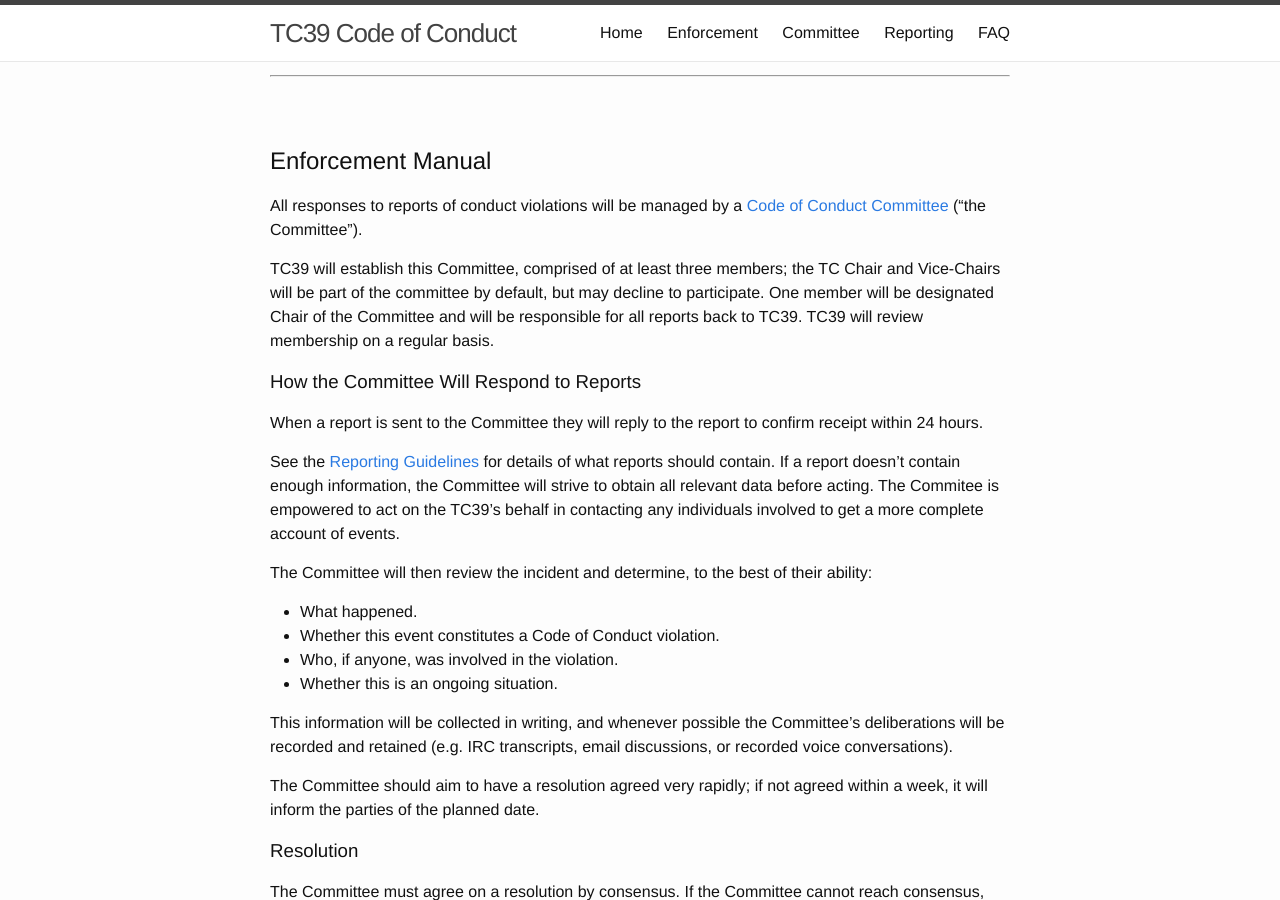
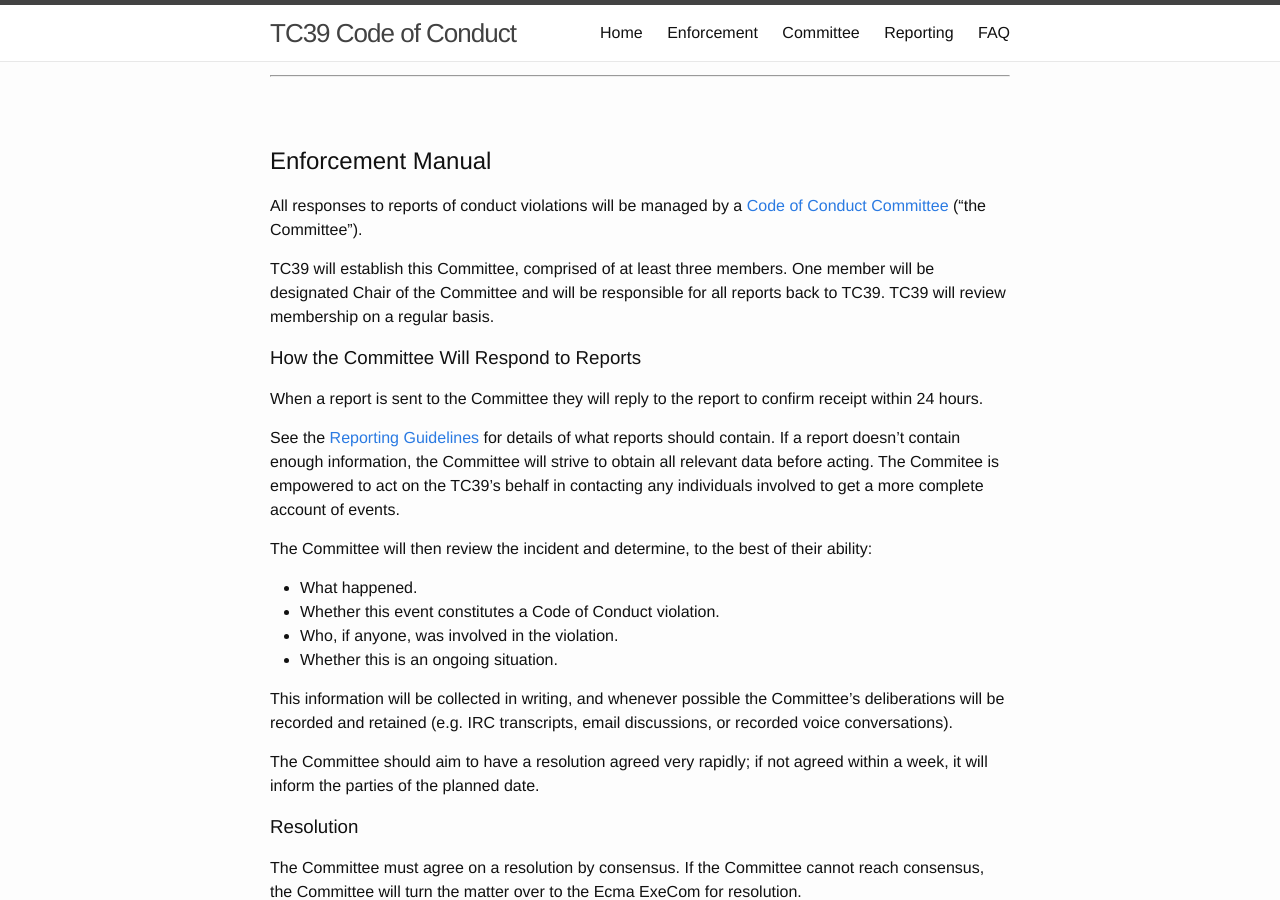
Before and after one commit to tc39/code-of-conduct, a Jekyll site: the page built from index.md, in a window 1280 px wide and 900 px high, scrolled down 2616 px. Built offline with Jekyll 4.4.1, drawn with Linux system fonts in a browser that asks for light colours.

Commit message:
Remove "by default" membership (not very meaningful)

```diff
--- a/index.md
+++ b/index.md
@@ -86,7 +86,7 @@ To appeal a decision of the Code of Conduct Committee, contact the [Ecma Secreta
 
 All responses to reports of conduct violations will be managed by a [Code of Conduct Committee][] (“the Committee”).
 
-TC39 will establish this Committee, comprised of at least three members; the TC Chair and Vice-Chairs will be part of the committee by default, but may decline to participate. One member will be designated Chair of the Committee and will be responsible for all reports back to TC39. TC39 will review membership on a regular basis.
+TC39 will establish this Committee, comprised of at least three members. One member will be designated Chair of the Committee and will be responsible for all reports back to TC39. TC39 will review membership on a regular basis.
 
 ### How the Committee Will Respond to Reports
 
```
